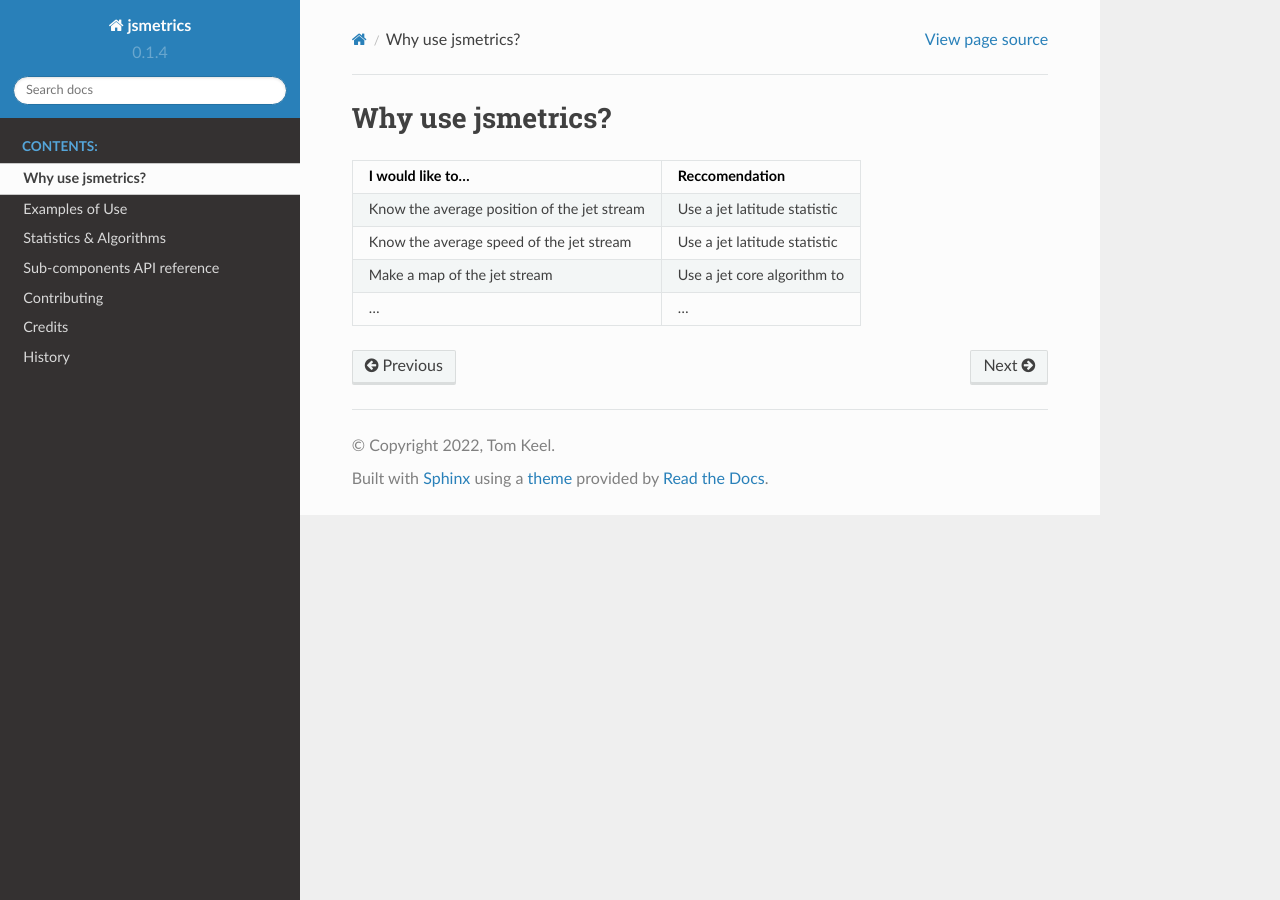
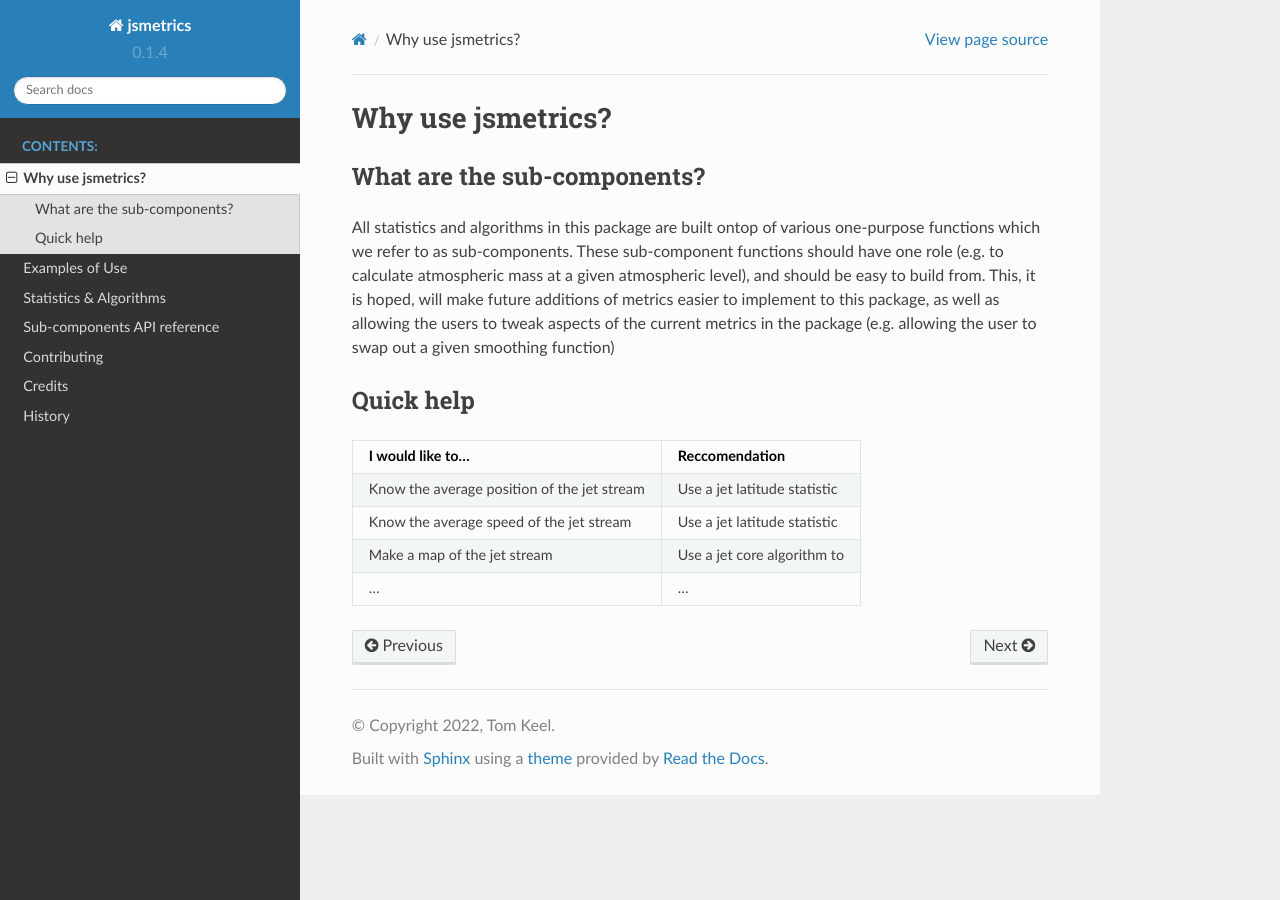
Before and after one commit to Thomasjkeel/jsmetrics, a Sphinx documentation site: the page built from docs/statement.rst, in a window 1280 px wide. Built offline with Sphinx 7.4.7 and the Read the Docs theme 2.0.0, drawn with Linux system fonts in a browser that asks for light colours; pages that are not in the unit, such as notebooks, are missing from menus.

Commit message:
update statement

```diff
--- a/docs/statement.rst
+++ b/docs/statement.rst
@@ -2,6 +2,15 @@
 Why use jsmetrics?
 ====================
 
+
+What are the sub-components?
+----------------------------
+All statistics and algorithms in this package are built ontop of various one-purpose functions which we refer to as sub-components.
+These sub-component functions should have one role (e.g. to calculate atmospheric mass at a given atmospheric level), and should be easy to build from.
+This, it is hoped, will make future additions of metrics easier to implement to this package, as well as allowing the users to tweak aspects of the current metrics in the package (e.g. allowing the user to swap out a given smoothing function)
+
+Quick help
+------------------------
 .. table::
    :align: left
    :widths: auto
```
